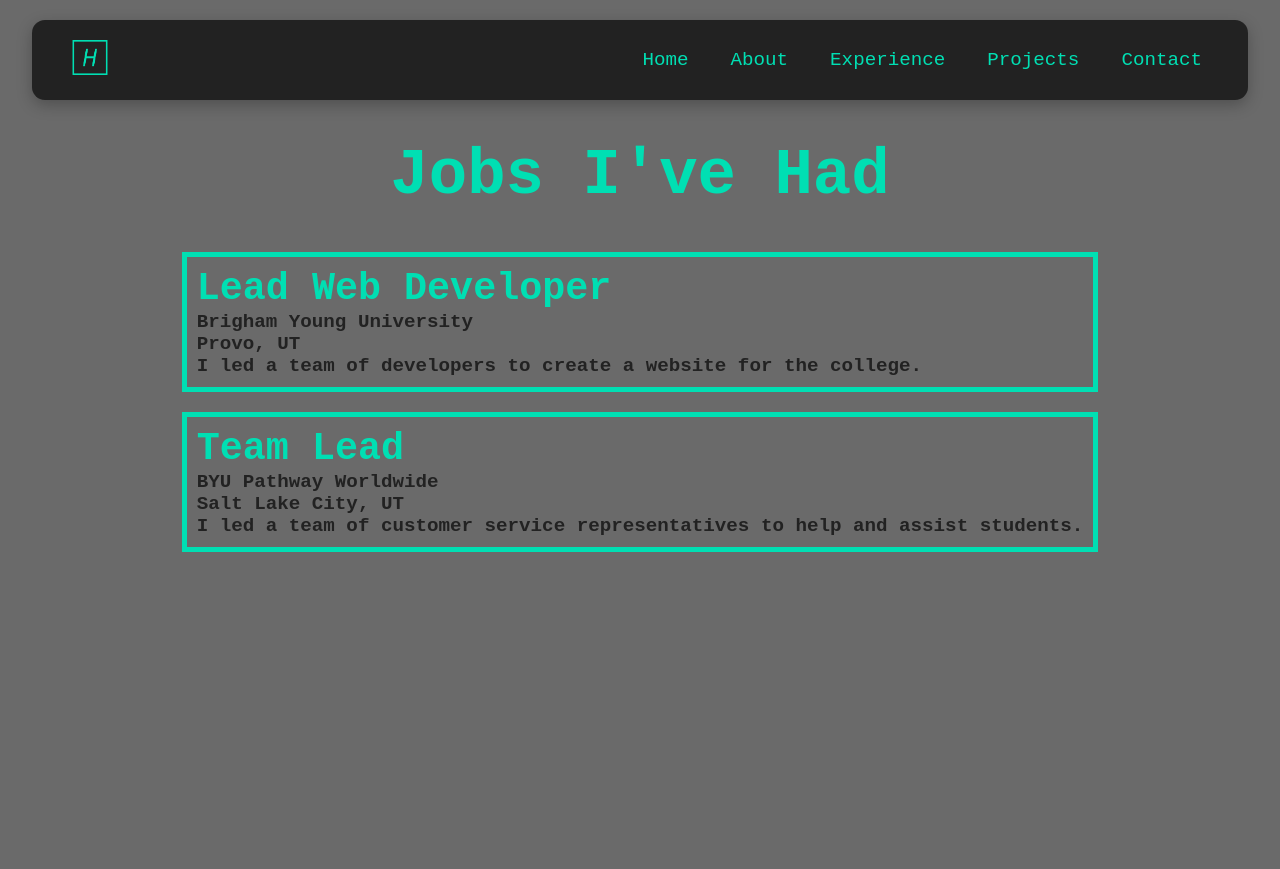
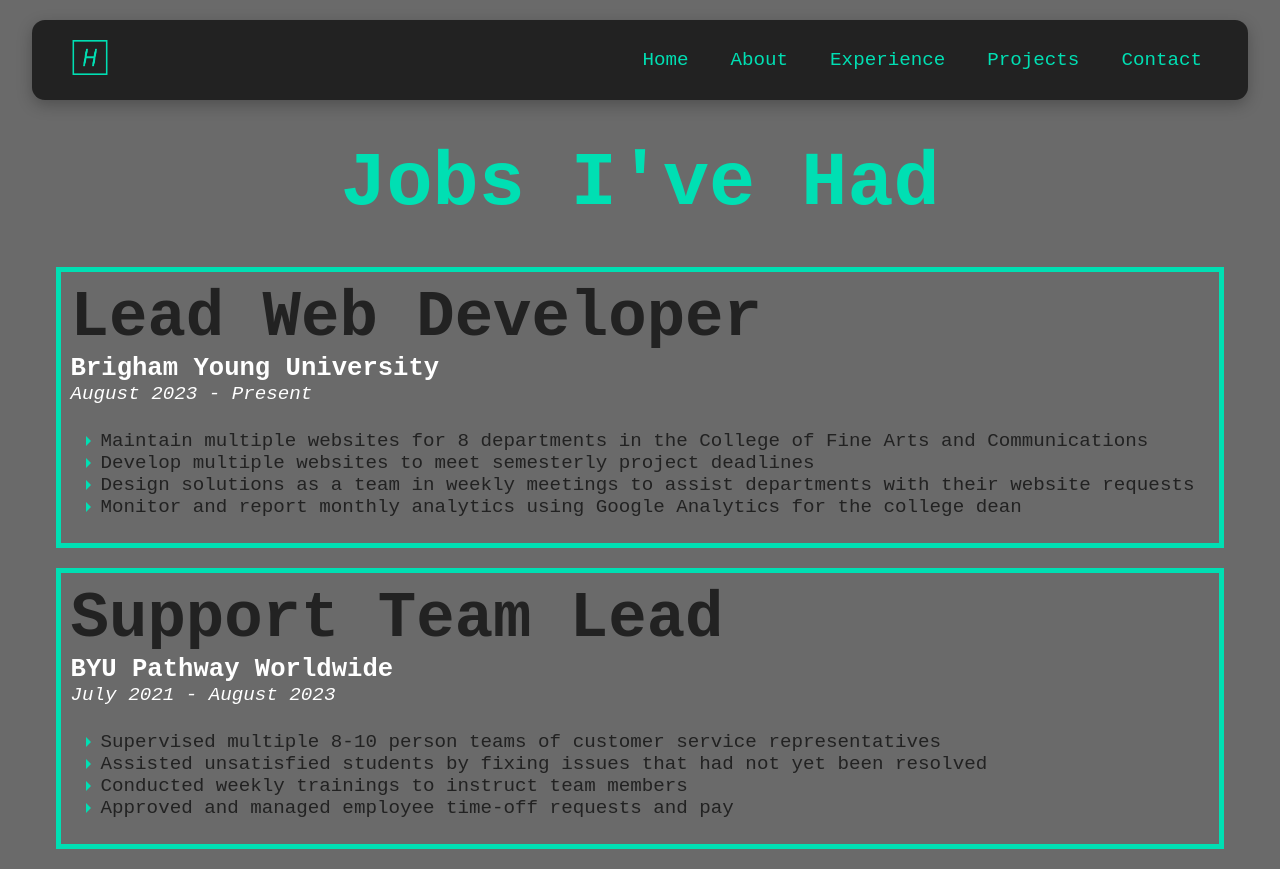
Before and after one commit to Hcran18/Hcran18.github.io, a React (Create React App) app: page /experience in a window 1280 px wide. Before the commit the page ends 800 px from the top, so only its background shows below. Built offline with nearby package versions, Linux system fonts and the light colour scheme.

Commit message:
Updated Styling for Experience page and jobCards

```diff
--- a/src/Components/JobCard.js
+++ b/src/Components/JobCard.js
@@ -3,14 +3,18 @@ import './JobCardStyles.css';
 
 class JobCard extends React.Component {
     render() {
-        const { title, company, location, description } = this.props;
+        const { title, company, dates, descriptions } = this.props;
 
         return (
             <div className='job-card'>
                 <h2 className='title'>{title}</h2>
-                <p className='job-info'>{company}</p>
-                <p className='job-info'>{location}</p>
-                <p className='job-info'>{description}</p>
+                <p className='company'>{company}</p>
+                <p className='location'>{dates}</p>
+                <ul className='descriptions'>
+                    {descriptions.map((description, index) => (
+                    <li key={index} className='description'>{description}</li>
+                    ))}
+                </ul>
             </div>
         );
     }
--- a/src/Components/JobCardStyles.css
+++ b/src/Components/JobCardStyles.css
@@ -1,11 +1,54 @@
-.title {
-    font-size: 3vw;
-    font-weight: bold;
-    color: #00dfb3;
+.job-card {
+    padding: 10px;
+    border: 5px solid #00dfb3;
+    margin-top: 20px;
+    margin-bottom: 20px;
+    transition: all 0.15s ease-in-out;
 }
 
-.job-info {
+.job-card:hover {
+    background-color: #00dfb3;
+    box-shadow: 0 5px 15px 0 rgba( 0, 0, 0, 0.25 );
+    transform: translate(-5px, -5px);
+
+    .descriptions li::before {
+        border-left-color: #222;
+    }
+}
+
+.title {
+    font-size: 5vw;
+    font-weight: bold;
+    color: #222; /* Change the title color to white */
+}
+
+.company {
+    font-size: 2vw;
+    font-weight: bold; /* Make the company name bold */
+    color: #fff; /* Change the color of the company name to white */
+}
+
+.location {
     font-size: 1.5vw;
+    color: #fff; /* Change the color of the location to white */
+    margin-bottom: 10px; /* Add margin to create space below the location */
+    font-style: italic; /* Make the location text italic */
+}
+
+.descriptions {
+    font-size: 1.5vw;
+    padding: 15px;
     color: #222;
-    font-weight: bolder;
+    list-style-type: none; /* Remove the default bullet */
 }
+
+.descriptions li::before {
+    content: "";
+    display: inline-block;
+    width: 0;
+    height: 0;
+    border-top: 5px solid transparent;
+    border-bottom: 5px solid transparent;
+    border-left: 5px solid #00dfb3; /* Change the color to match your design */
+    margin-right: 10px; /* Adjust the spacing as needed */
+}
--- a/src/Components/NavbarStyles.css
+++ b/src/Components/NavbarStyles.css
@@ -12,6 +12,7 @@
   position: fixed;
   top: 20px;
   left: 50%;
+  z-index: 99;
   transform: translate(-50%);
 }
 
--- a/src/Pages/Experience.js
+++ b/src/Pages/Experience.js
@@ -3,21 +3,35 @@ import JobCard from '../Components/JobCard';
 import './ExperienceStyles.css';
 
 function Experience() {
+    const webDescription = [
+        'Maintain multiple websites for 8 departments in the College of Fine Arts and Communications',
+        'Develop multiple websites to meet semesterly project deadlines',
+        'Design solutions as a team in weekly meetings to assist departments with their website requests',
+        'Monitor and report monthly analytics using Google Analytics for the college dean'
+    ];
+
+    const pathwayDescription = [
+        'Supervised multiple 8-10 person teams of customer service representatives',
+        'Assisted unsatisfied students by fixing issues that had not yet been resolved',
+        'Conducted weekly trainings to instruct team members',
+        'Approved and managed employee time-off requests and pay'
+    ];
+
     return (
         <div className='experience'>
             <h1>Jobs I've Had</h1>
             <div className='jobs'>
                 <JobCard className='job-card'
                     title='Lead Web Developer'
+                    dates='August 2023 - Present'
                     company='Brigham Young University'
-                    location='Provo, UT'
-                    description='I led a team of developers to create a website for the college.'
+                    descriptions={webDescription}
                 />
                 <JobCard className='job-card'
-                    title='Team Lead'
+                    title='Support Team Lead'
+                    dates= 'July 2021 - August 2023'
                     company='BYU Pathway Worldwide'
-                    location='Salt Lake City, UT'
-                    description='I led a team of customer service representatives to help and assist students.'
+                    descriptions={pathwayDescription}
                 />
             </div>
         </div>
--- a/src/Pages/ExperienceStyles.css
+++ b/src/Pages/ExperienceStyles.css
@@ -8,17 +8,10 @@
 }
 
 .experience h1 {
-    font-size: 5vw;
+    font-size: 6vw;
     font-weight: bold;
     color: #00dfb3;
     padding: 10px;
     margin-top: 10px;
     margin-bottom: 10px;
 }
-
-.job-card {
-    padding: 10px;
-    border: 5px solid #00dfb3;
-    margin-top: 20px;
-    margin-bottom: 20px;
-}
--- a/src/Pages/Home.js
+++ b/src/Pages/Home.js
@@ -1,5 +1,6 @@
 import React from 'react';
 import Button from '../Components/Button';
+import { NavLink } from 'react-router-dom';
 
 import './HomeStyles.css';
 
@@ -8,7 +9,9 @@ function Home() {
         <div className='home'>
             <div className='home-text'>
                 <h3 className='text'>Hello, my name is</h3>
-                <h1 className='text'>Hunter Crandall.</h1>
+                <NavLink className='main' to='/about'>
+                    <h1 className='text main'>Hunter Crandall.</h1>
+                </NavLink>
                 <h2 className='text'>A full stack developer.</h2>
             </div>
             <div className='home-button'>
--- a/src/Pages/HomeStyles.css
+++ b/src/Pages/HomeStyles.css
@@ -25,6 +25,12 @@
     padding: 10px;
     margin-top: 10px;
     margin-bottom: 10px;
+    text-decoration: none;
+}
+
+.main {
+    transition: all 0.15s ease-in-out;
+    text-decoration: none;
 }
 
 .home-text h2 {
@@ -35,6 +41,15 @@
 .home-text h3 {
     font-size: 2vw;
     color: #00dfb3;
+}
+
+@media screen and (min-width: 1001px){
+    .main:hover {
+        background-color: #00dfb3;
+        color: #222;
+        box-shadow: 0 5px 15px 0 rgba( 0, 0, 0, 0.25 );
+        transform: translate(-5px, -5px);
+    }
 }
 
 @media screen and (max-width: 1000px) {
```
